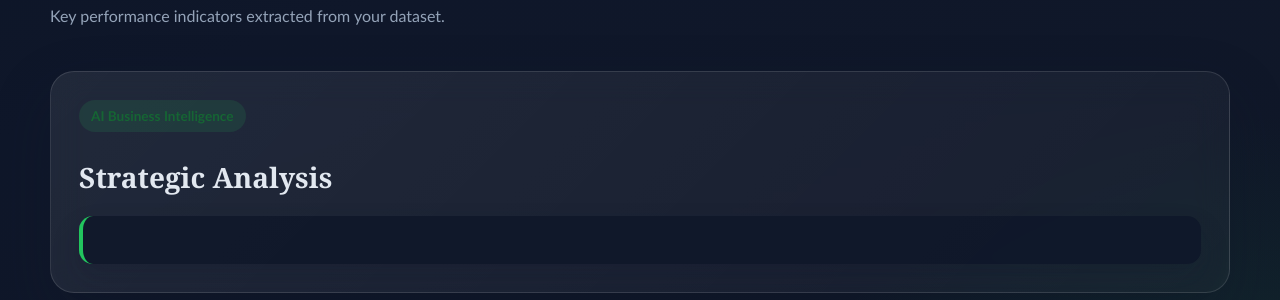
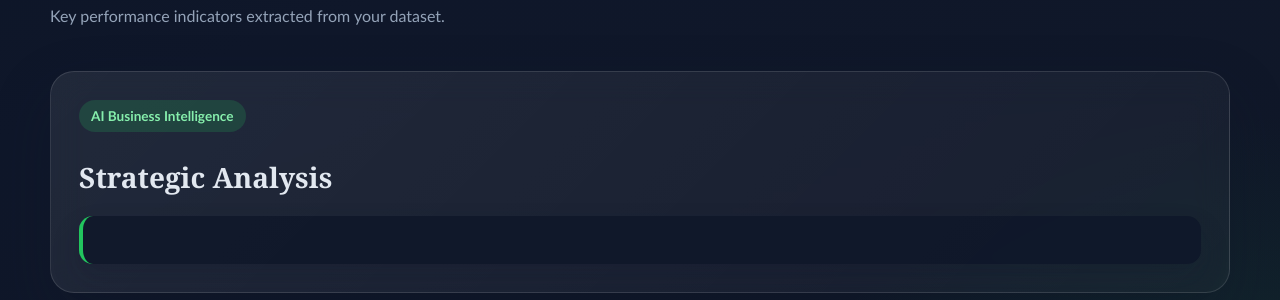
Before and after one commit to richaroy23/NestInsight, a Flask app: template templates/dashboard.html in a window 1280 px wide. Shown: the part 821-1121 px from the top of the page. Run offline with Flask 3, Linux system fonts and the light colour scheme; the template is opened without the code that fills it, so the values that code supplies are empty; some libraries are stand-ins or nearby versions.

Commit message:
Enhance AI panel header styling

```diff
--- a/static/css/dashboard.css
+++ b/static/css/dashboard.css
@@ -300,6 +300,11 @@ border: 1px solid rgba(255,255,255,0.12);
 margin-bottom: 20px;
 }
 
+.ai-panel-header .eyebrow {
+    background: rgba(34, 197, 94, 0.18);
+    color: #86efac;
+}
+
 .ai-panel-header h2 {
 font-size: 28px;
 margin-top: 10px;
```
